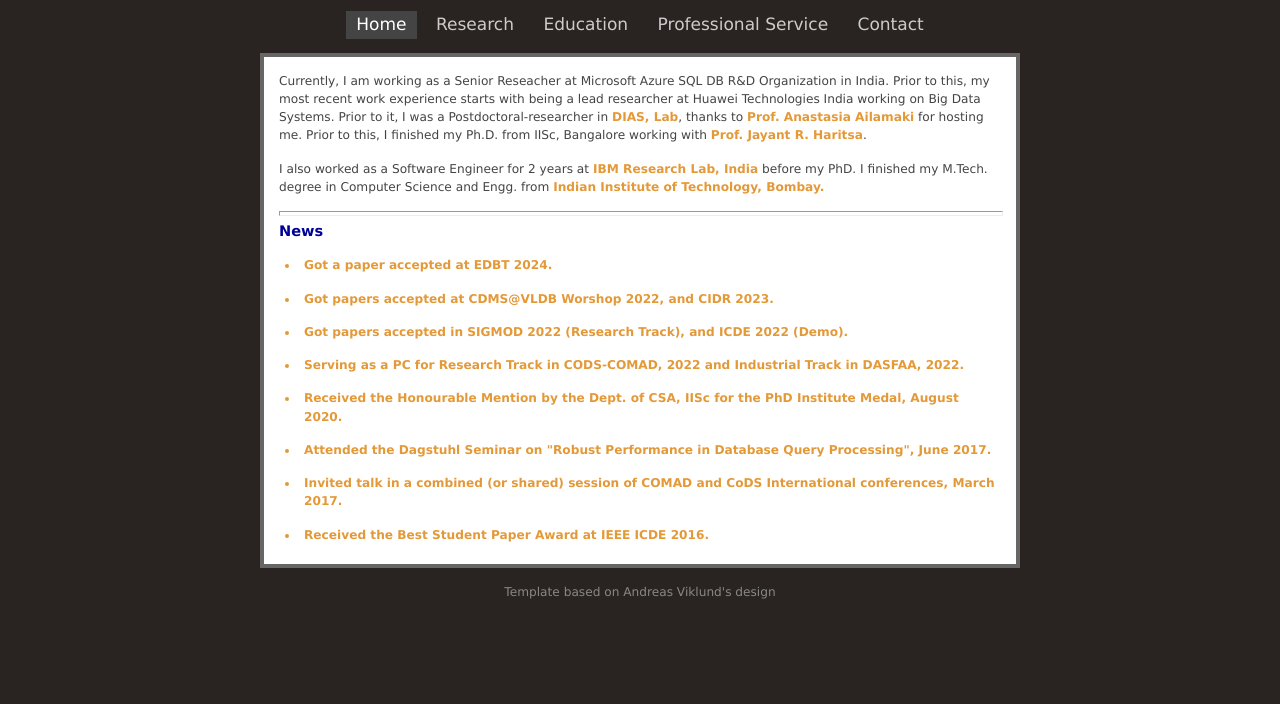
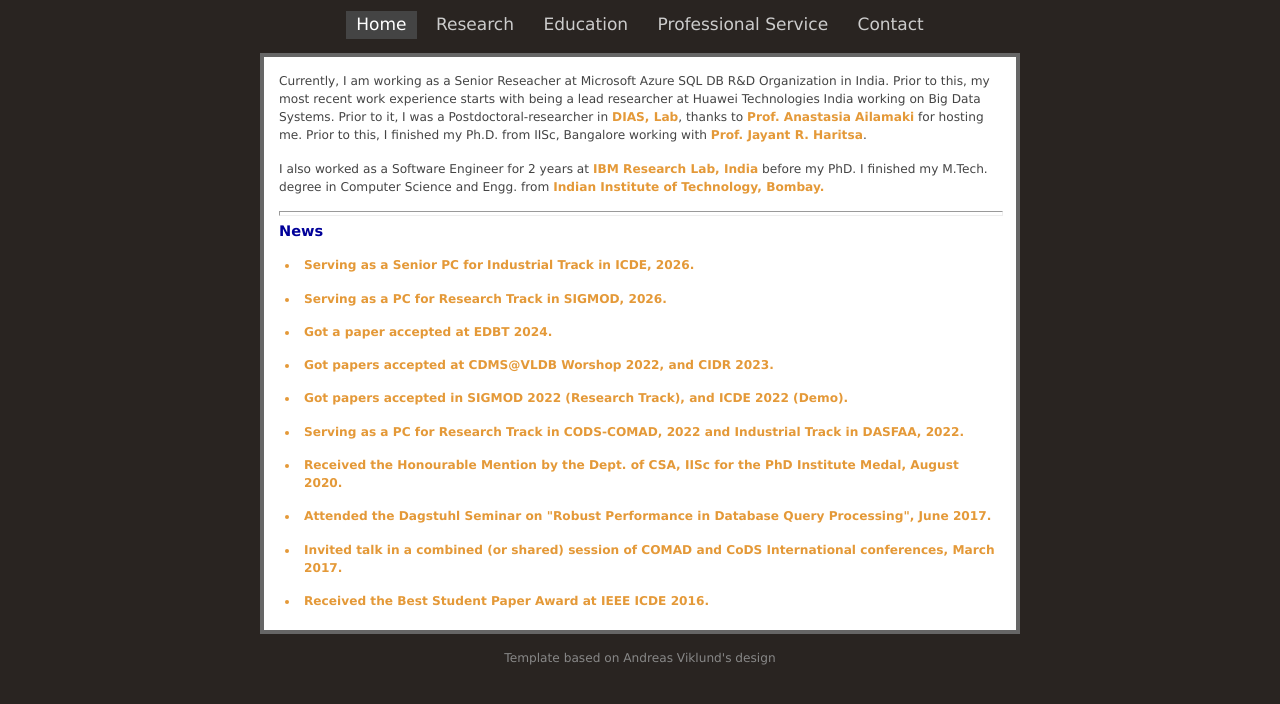
Before and after one commit to skarthikv-dsl/skarthikv-dsl.github.io, a plain HTML site: page index.html in a window 1280 px wide. Shown: the part 88-792 px from the top of the page. Drawn offline with Linux system fonts and the light colour scheme.

Commit message:
Update index.html

```diff
--- a/index.html
+++ b/index.html
@@ -75,6 +75,20 @@ I finished my  M.Tech. degree in Computer Science and Engg. from <a href="http:/
 
 <LI>
 <medium>
+<SPAN  > Serving as a Senior PC for Industrial Track in ICDE, 2026.
+</medium>
+<P>
+</LI>
+
+<LI>
+<medium>
+<SPAN  > Serving as a PC for Research Track in SIGMOD, 2026.
+</medium>
+<P>
+</LI>
+
+<LI>
+<medium>
 <SPAN  > Got a paper accepted at EDBT 2024.
 </medium>
 <P>
```
